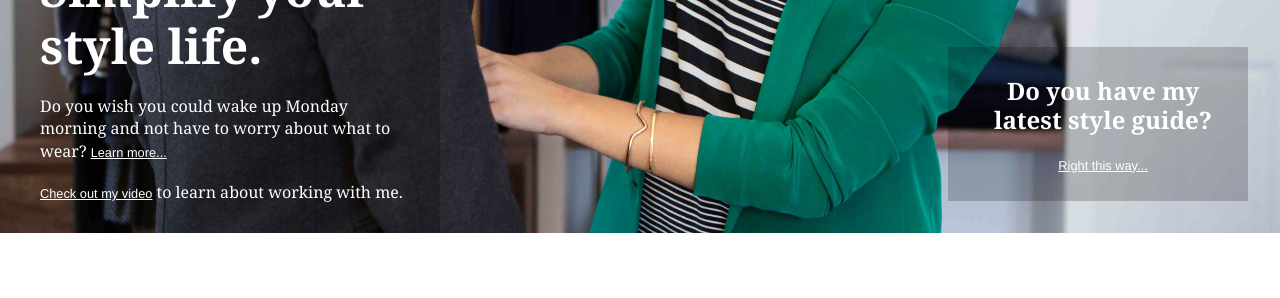
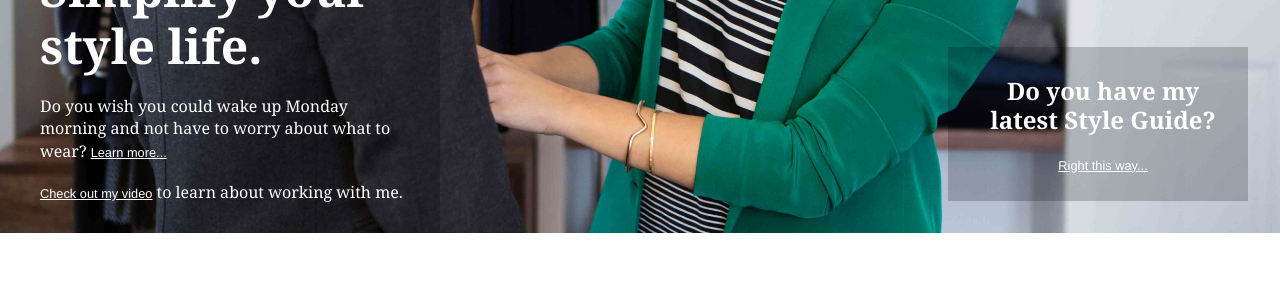
Before and after one commit to btaylor30/bryntaylor.com, a Jekyll site: the page built from index.html, in a window 1280 px wide and 900 px high, scrolled down 402 px. Shown: the part 186-484 px from the top of the window. Built offline with Jekyll 4.4.1, drawn with Linux system fonts in a browser that asks for light colours; nearby versions of some CDN libraries; some web fonts are replaced; Markdown is read by kramdown in place of the engine named in the settings.

```diff
--- a/index.html
+++ b/index.html
@@ -14,7 +14,7 @@ published: true
     <p><a class="video-toggle" href="http://www.youtube.com/watch?v=w01uSblkppw">Check out my video</a> to learn about working with me.</p>
   </article>
   <aside class="book-callout">
-    <h1>Do you have my latest style guide?</h1>
+    <h1>Do you have my latest Style Guide?</h1>
     <p><a href="http://therestylist.us2.list-manage.com/subscribe?u=af94a82e99e0b5bdf5a7d7a1e&id=eea1162356" target="_blank">Right this way...</a></p>
   </aside>
 </section>
```
